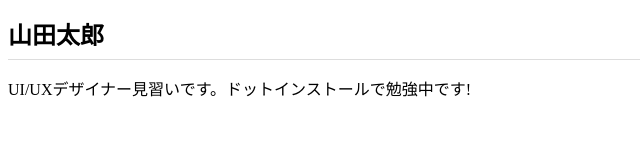
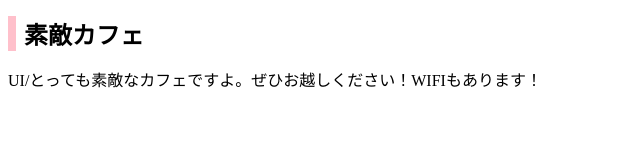
Before and after one commit to oinari193/dotinstall.github.io, a plain HTML site: page index.html in a window 1280 px wide. Shown: the whole page, without its empty margins (0-640 px from the left). Drawn offline with Linux system fonts and the light colour scheme.

Commit message:
Add files via upload

```diff
--- a/css/style.css
+++ b/css/style.css
@@ -1,5 +1,5 @@
 h1 {
   font-size: 24px;
-  padding-bottom: 8px;
-  border-bottom: 1px solid #ddd;
+  padding-left: 8px;
+  border-left: 8px solid pink;
 }
--- a/index.html
+++ b/index.html
@@ -2,11 +2,11 @@
 <html lang="ja">
   <head>
     <meta charset="utf-8">
-    <title>山田太郎のポートフォリオサイト</title>
+    <title>素敵カフェ</title>
     <link rel="stylesheet" href="css/style.css">
   </head>
   <body>
-    <h1>山田太郎</h1>
-    <p>UI/UXデザイナー見習いです。ドットインストールで勉強中です!</p>
+    <h1>素敵カフェ</h1>
+    <p>UI/とっても素敵なカフェですよ。ぜひお越しください！WIFIもあります！</p>
   </body>
 </html>
```
